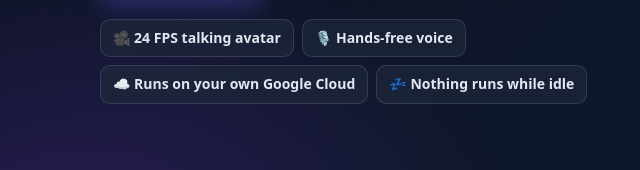
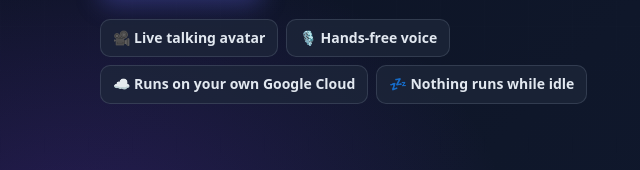
Before and after one commit to UbhiTS/UbhiTS.github.io, a plain HTML site: page presence/index.html in a window 1280 px wide. Shown: the part 502-672 px from the top of the page, 0-640 px from the left. Drawn offline with Linux system fonts and the light colour scheme.

Commit message:
Presence page: drop 24 FPS wording

```diff
--- a/presence/index.html
+++ b/presence/index.html
@@ -33,7 +33,7 @@
           <a class="btn ghost" href="#access">What Presence can access</a>
         </div>
         <ul class="chips" aria-label="Highlights">
-          <li>🎥 24 FPS talking avatar</li>
+          <li>🎥 Live talking avatar</li>
           <li>🎙️ Hands-free voice</li>
           <li>☁️ Runs on your own Google Cloud</li>
           <li>💤 Nothing runs while idle</li>
```
